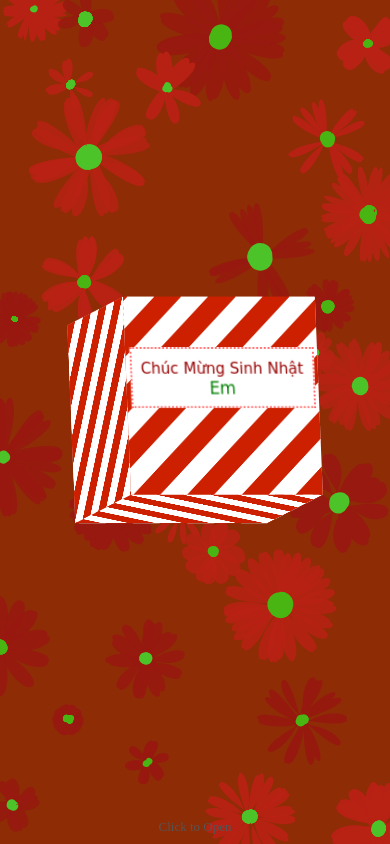
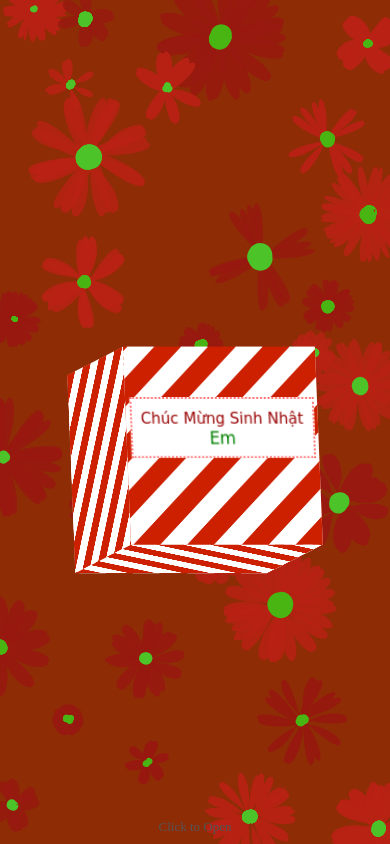
Before and after one commit to truongbathuong/truongbathuong.github.io, a plain HTML site: page thiep-mung/index.html in a window 390 px wide. Drawn offline with Linux system fonts and the light colour scheme.

Commit message:
Update card.css

```diff
--- a/thiep-mung/card.css
+++ b/thiep-mung/card.css
@@ -41,3 +41,8 @@
         left: 0 !important;
         transition: all 2s;
     }
+@media only screen and (max-width: 760px) {
+        .wrap-present{
+            margin-top: 100px;
+        }
+    }
```
